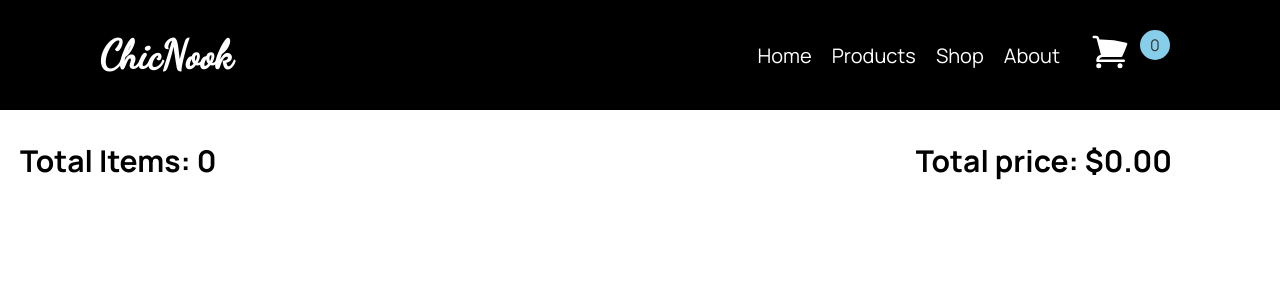
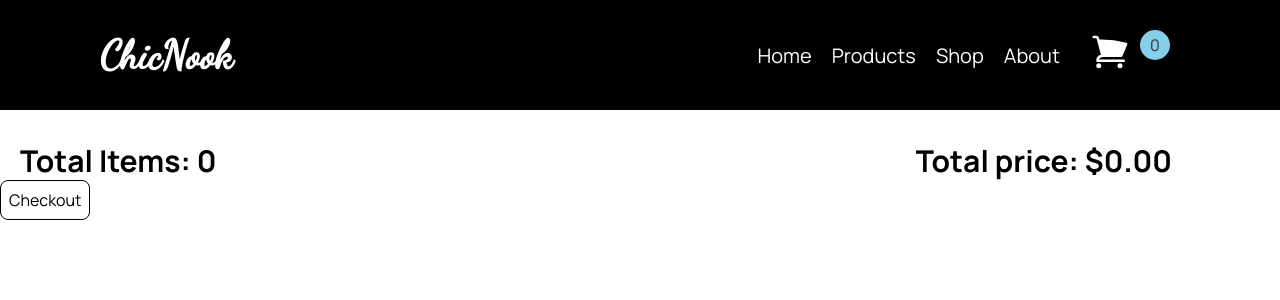
Before and after one commit to Fadilix/shopping-cart, a React (Vite) app: page /cart in a window 1280 px wide. Shown: the top 300 px of the page. Built offline with nearby package versions, Linux system fonts and the light colour scheme.

Commit message:
added checkout button

```diff
--- a/src/pages/CartPage.tsx
+++ b/src/pages/CartPage.tsx
@@ -28,12 +28,23 @@ const CartPage: React.FC = () => {
         updateTotalItems(data.length - 1)
     };
 
+    const handleCheckout = () => {
+        toast.error("This service is not available for the moment", {
+            style: {
+                textAlign: "center"
+            }
+        })
+    }
+
     return (
         <div className="all">
             <NavBar />
             <div className="total">
                 <p>Total Items: {totalItems}</p>
                 <p>Total price: ${totalPrice.toFixed(2)}</p>
+            </div>
+            <div className="checkout">
+                <button className='buy-items' onClick={handleCheckout}>Checkout</button>
             </div>
             <div className="cart-cards">
                 {data.map((item) => (
--- a/src/scss/CartPage.scss
+++ b/src/scss/CartPage.scss
@@ -1,6 +1,5 @@
+.all {
 
-
-.all {
     .total {
         display: flex;
         justify-content: space-between;
@@ -14,6 +13,25 @@
         margin-inline: 20px;
     }
 
+    .checkout {
+        all: unset;
+        text-align: center;
+        margin-top: 60px;
+
+        .buy-items {
+            all: unset;
+            cursor: pointer;
+            padding: 8px;
+            border: 1px solid black;
+            border-radius: 8px;
+            transition: .3s all ease;
+
+            &:hover{
+                letter-spacing: 2px;
+            }
+        }
+    }
+
     .cart-cards {
         display: flex;
         flex-wrap: wrap;
@@ -24,8 +42,8 @@
 }
 
 @media screen and (max-width : 768px) {
-    .all{
-        .total{
+    .all {
+        .total {
             font-size: 5vw;
         }
     }
```
